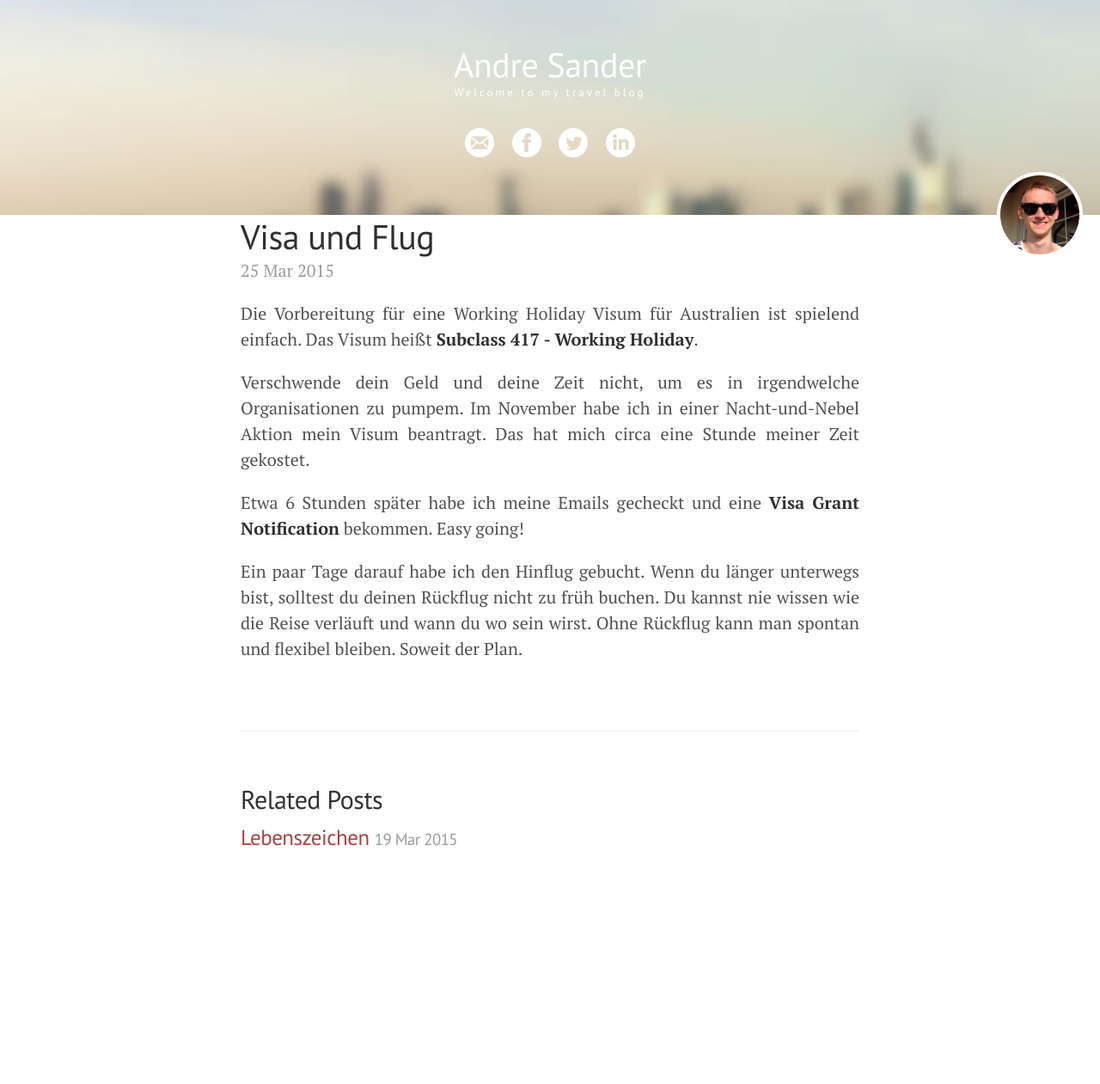
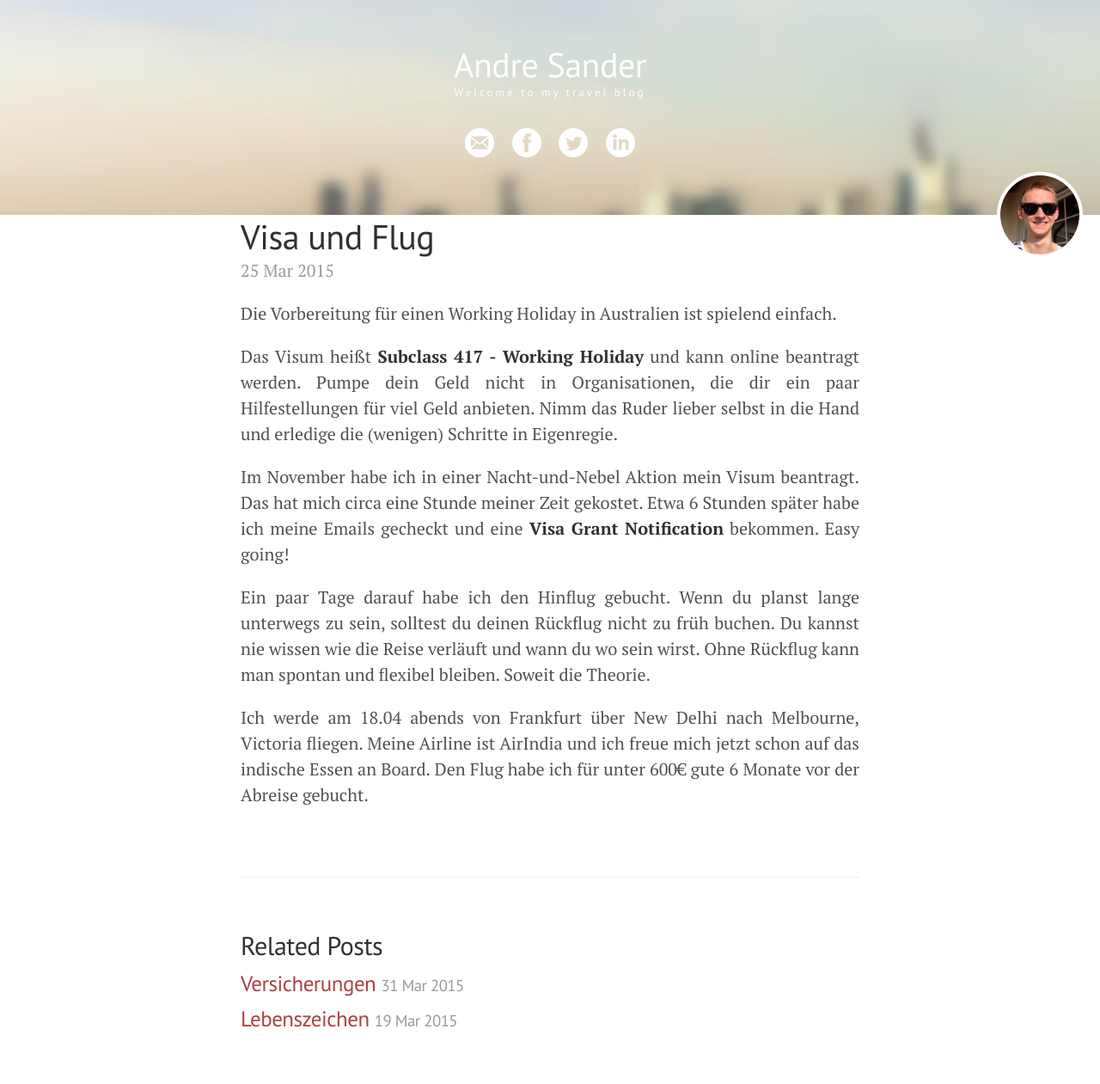
Before and after one commit to Sanderand/Sanderand.github.io, a Jekyll site: the page built from _posts/2015-03-25-visa_flight.md, in a window 1280 px wide. Shown: the whole page at 86% size. Built offline with Jekyll 4.4.1, drawn with Linux system fonts in a browser that asks for light colours; Markdown is read by kramdown in place of the engine named in the settings; before the commit the page ends 1050 px from its top, so only the background shows below that.

Commit message:
insurance post and new favicon

```diff
--- a/_posts/2015-03-25-visa_flight.md
+++ b/_posts/2015-03-25-visa_flight.md
@@ -4,10 +4,12 @@
 location: Darmstadt, Germany
 ---
 
-Die Vorbereitung für eine Working Holiday Visum für Australien ist spielend einfach. Das Visum heißt **Subclass 417 - Working Holiday**.
+Die Vorbereitung für einen Working Holiday in Australien ist spielend einfach.
 
-Verschwende dein Geld und deine Zeit nicht, um es in irgendwelche Organisationen zu pumpem. Im November habe ich in einer Nacht-und-Nebel Aktion mein Visum beantragt. Das hat mich circa eine Stunde meiner Zeit gekostet.
+Das Visum heißt **Subclass 417 - Working Holiday** und kann online beantragt werden. Pumpe dein Geld nicht in Organisationen, die dir ein paar Hilfestellungen für viel Geld anbieten. Nimm das Ruder lieber selbst in die Hand und erledige die (wenigen) Schritte in Eigenregie.
 
-Etwa 6 Stunden später habe ich meine Emails gecheckt und eine **Visa Grant Notification** bekommen. Easy going!
+Im November habe ich in einer Nacht-und-Nebel Aktion mein Visum beantragt. Das hat mich circa eine Stunde meiner Zeit gekostet. Etwa 6 Stunden später habe ich meine Emails gecheckt und eine **Visa Grant Notification** bekommen. Easy going!
 
-Ein paar Tage darauf habe ich den Hinflug gebucht. Wenn du länger unterwegs bist, solltest du deinen Rückflug nicht zu früh buchen. Du kannst nie wissen wie die Reise verläuft und wann du wo sein wirst. Ohne Rückflug kann man spontan und flexibel bleiben. Soweit der Plan.
+Ein paar Tage darauf habe ich den Hinflug gebucht. Wenn du planst lange unterwegs zu sein, solltest du deinen Rückflug nicht zu früh buchen. Du kannst nie wissen wie die Reise verläuft und wann du wo sein wirst. Ohne Rückflug kann man spontan und flexibel bleiben. Soweit die Theorie.
+
+Ich werde am 18.04 abends von Frankfurt über New Delhi nach Melbourne, Victoria fliegen. Meine Airline ist AirIndia und ich freue mich jetzt schon auf das indische Essen an Board. Den Flug habe ich für unter 600€ gute 6 Monate vor der Abreise gebucht.
```
Also changed, not shown: _posts/2015-03-31-versicherungen.md (added, +16 -0 lines), public/apple-touch-icon.png.
